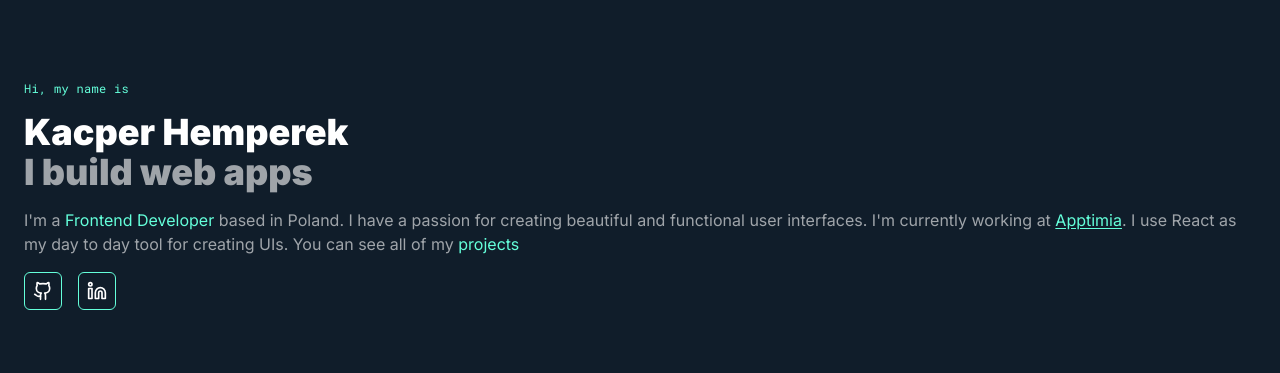
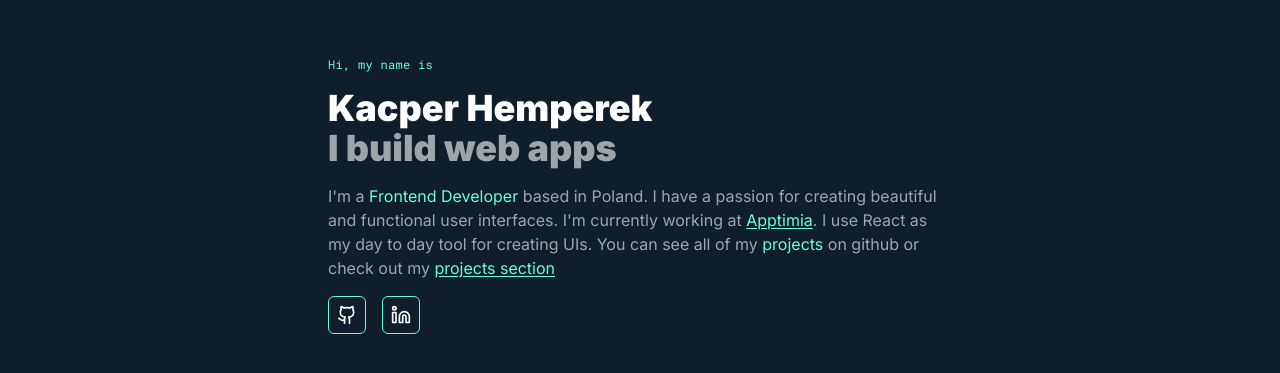
Before and after one commit to KacperHemperek/portfolio, a Next.js app: page / in a window 1280 px wide. Shown: the part 205-578 px from the top of the page. Built offline with nearby package versions, Linux system fonts and the light colour scheme.

Commit message:
feat: add projects section link to header

```diff
--- a/src/app/page.tsx
+++ b/src/app/page.tsx
@@ -2,7 +2,7 @@ import HomeHeader from '~/components/homepage/home-header';
 
 export default function Home() {
   return (
-    <main className='px-6'>
+    <main className='mx-auto max-w-2xl px-6 '>
       <HomeHeader />
     </main>
   );
--- a/src/components/homepage/home-header.tsx
+++ b/src/components/homepage/home-header.tsx
@@ -7,10 +7,7 @@ import { socials } from '~/utils/socials';
 
 export default function HomeHeader() {
   return (
-    <header
-      id='header'
-      className='container mx-auto flex h-screen flex-col justify-center'
-    >
+    <header id='header' className='flex h-screen flex-col justify-center'>
       <h1 className='font-roboto pb-4 text-xs tracking-wide text-primary'>
         Hi, my name is
       </h1>
@@ -25,7 +22,10 @@ export default function HomeHeader() {
         I&#39;m currently working at{' '}
         <OutsideLink href='https://apptimia.com/'>Apptimia</OutsideLink>. I use
         React as my day to day tool for creating UIs. You can see all of my{' '}
-        <Highlight>projects</Highlight>
+        <Highlight>projects</Highlight> on github or check out my{' '}
+        <OutsideLink href='/#projects' openInNewTab={false}>
+          projects section
+        </OutsideLink>
       </p>
       <div className='flex gap-4'>
         <IconLink bordered href={socials.linkedin.url}>
```
